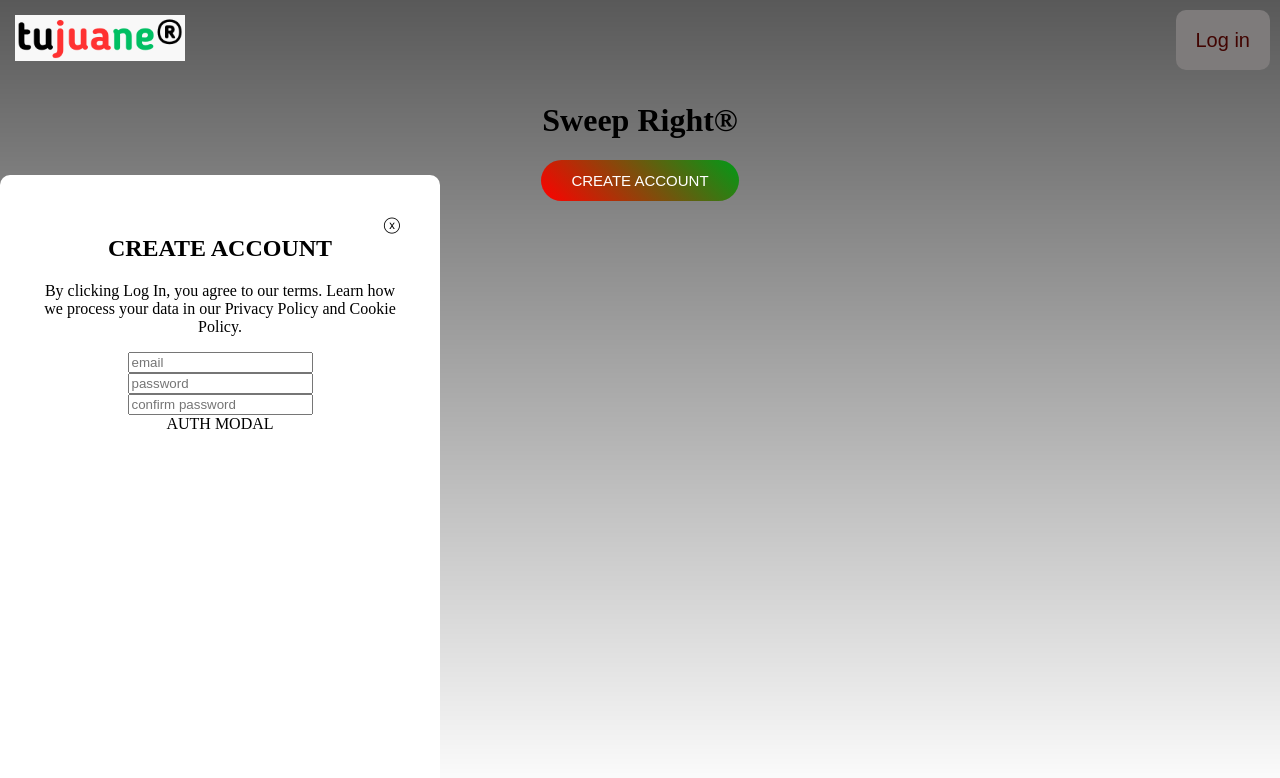
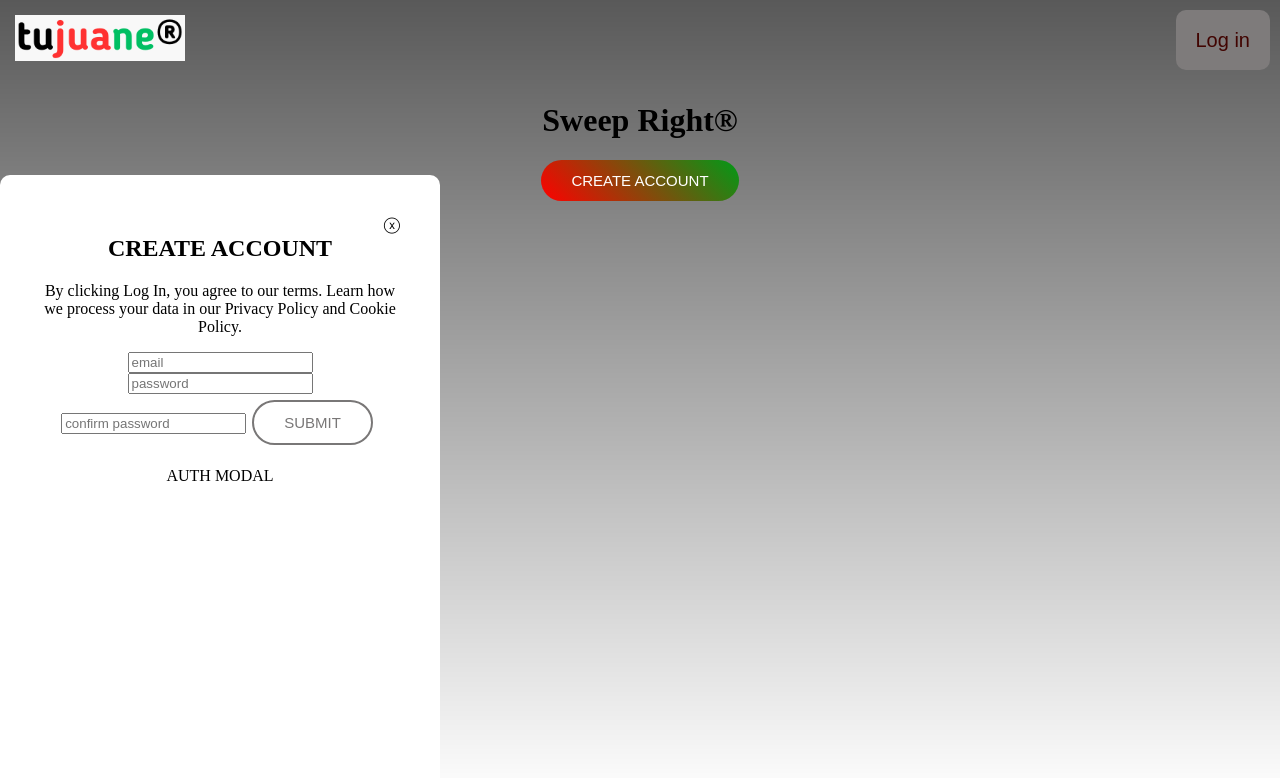
Before and after one commit to VictorBK/Tujuane, a React (Create React App) app in the folder frontend/: page / in a window 1280 px wide. Both pictures are taken after a click on the button "Log in". Shown: the top 778 px of the page. Built offline with nearby package versions, Linux system fonts and the light colour scheme.

Commit message:
Credentials initial test

```diff
--- a/frontend/src/components/AuthModal.js
+++ b/frontend/src/components/AuthModal.js
@@ -6,6 +6,8 @@ const AuthModal = ({ setShowModal }) => {
   const [ password, setPassword ] = useState(null)
   const [ confirmPassword, setConfirmPassword ] = useState(null)
   const [ error, setError ] = useState(null)
+
+  console.log(email, password, confirmPassword)
 
 
 
@@ -49,6 +51,8 @@ const AuthModal = ({ setShowModal }) => {
             required={true}
             onChange={(e) => setConfirmPassword(e.target.value)}
         />
+        <input className="secondary-button" type='submit'/>
+        <p>{error}</p>
       </form>
 
       AUTH MODAL
```
